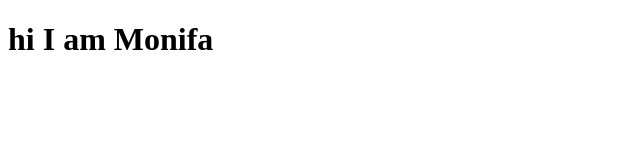
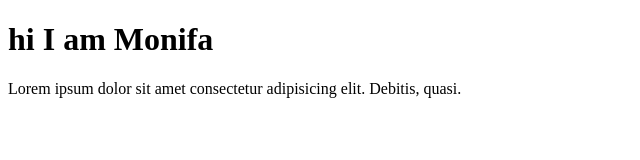
Before and after one commit to MonifaAnna/cheking, a plain HTML site: page index.html in a window 1280 px wide. Shown: the whole page, without its empty margins (0-640 px from the left). Drawn offline with Linux system fonts and the light colour scheme.

Commit message:
added text

```diff
--- a/index.html
+++ b/index.html
@@ -7,5 +7,6 @@
 </head>
 <body>
     <h1>hi I am Monifa</h1>
+    <p>Lorem ipsum dolor sit amet consectetur adipisicing elit. Debitis, quasi.</p>
 </body>
 </html>
```
